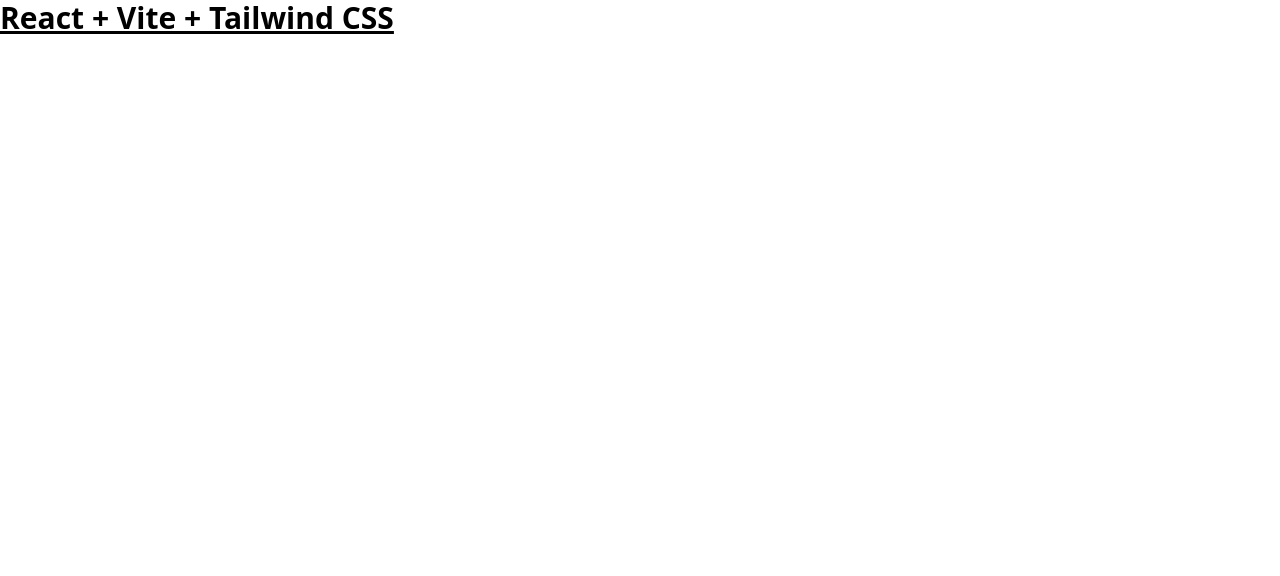
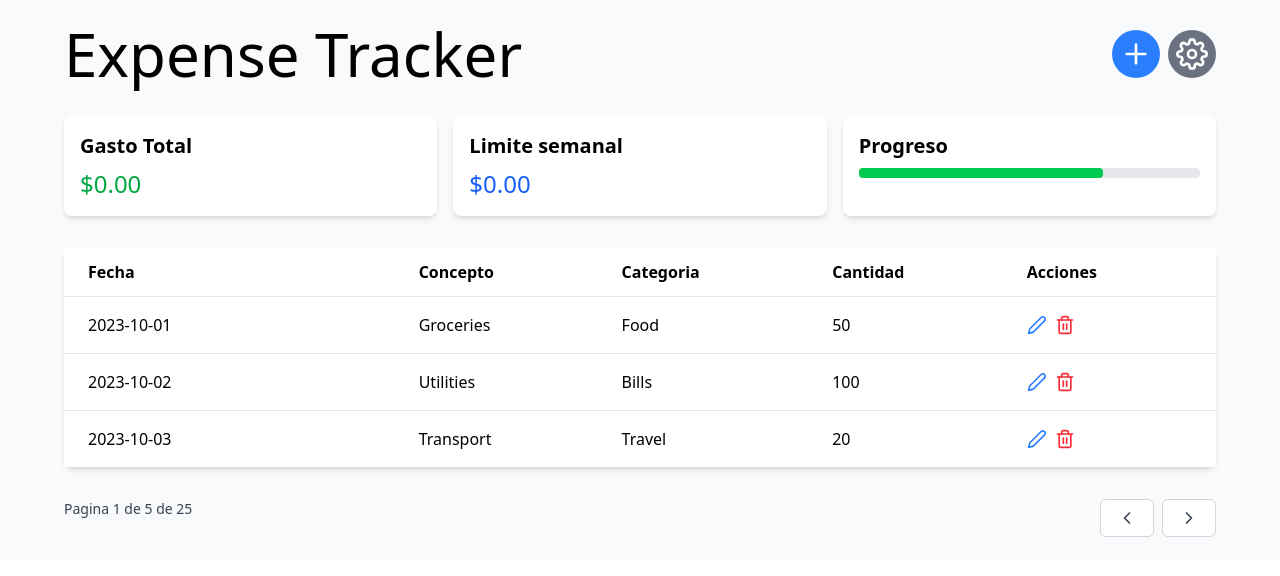
Before and after one commit to anavarro81/Weekly-Expense-Tracker, a React (Vite) app: page / in a window 1280 px wide. Shown: the top 576 px of the page. Built offline with nearby package versions, Linux system fonts and the light colour scheme.

Commit message:
first commit

```diff
--- a/package.json
+++ b/package.json
@@ -13,6 +13,7 @@
     "@tailwindcss/vite": "^4.1.3",
     "react": "^19.0.0",
     "react-dom": "^19.0.0",
+    "react-icons": "^5.5.0",
     "tailwindcss": "^4.1.3"
   },
   "devDependencies": {
--- a/src/App.jsx
+++ b/src/App.jsx
@@ -1,9 +1,8 @@
 import React from 'react'
-
+import ExpenseTrackerPage from './pages/ExpenseTrackerPage'
 const App = () => {
   return (
-    <h1 className="text-3xl font-bold underline"> React + Vite + Tailwind CSS </h1>
-
+    <ExpenseTrackerPage/>
   )
 }
 
--- /dev/null
+++ b/src/pages/ExpenseTrackerPage.jsx
@@ -0,0 +1,124 @@
+import { FiPlus, FiSettings, FiEdit2, FiTrash2, FiChevronLeft, FiChevronRight} from "react-icons/fi";
+import { useState } from "react";
+import SettingsSideBar from './SettingsSideBar'
+
+const ExpenseTrackerPage = () => {
+
+  const [isOpenSettings, setIsOpenSettings] = useState(false);
+
+  const expenses = [
+    { id: 1, date: '2023-10-01', concept: 'Groceries', category: 'Food', amount: 50 },
+    { id: 2, date: '2023-10-02', concept: 'Utilities', category: 'Bills', amount: 100 },
+    { id: 3, date: '2023-10-03', concept: 'Transport', category: 'Travel', amount: 20 },
+  ];
+
+  const sumarizeExpenses = {
+    total: 358,
+    weeklyLimit:500,
+
+  }
+
+  const pagination = {
+    actPage: 1,
+    totalPages: 5,
+    totalExpenes: 25,
+  }
+
+  return (
+    <div className="min-h-scren bg-gray-50 p-6">
+        <div className='max-w-6xl mx-auto'>
+{/* Header and buttons*/}
+          <div className="flex justify-between items-center mb-8">
+                <h1 className='text-6xl'> Expense Tracker </h1>
+                <div className="flex gap-2" id="buttons">
+                    <button className="bg-blue-500 rounded-full text-white cursor-pointer p-2">
+                      <FiPlus className="w-8 h-8 cursor-pointer"/>
+                    </button>
+                    <button
+                      className="bg-gray-500 rounded-full text-white cursor-pointer p-2"
+                      onClick ={() => setIsOpenSettings(!isOpenSettings) }>
+                      <FiSettings className="w-8 h-8"/>
+                    </button>
+                </div>
+          </div>
+{/* Sumarize buttons */}
+          <div className="grid grid-cols-1 md:grid-cols-2 lg:grid-cols-3 gap-4 mb-8" >
+
+
+              <div className="bg-white p-4 rounded-lg shadow-md w-full">
+                <h2 className="text-xl font-semibold mb-2">Gasto Total</h2>
+                <p className="text-2xl text-green-600">$0.00</p>
+              </div>
+
+              <div className="bg-white p-4 rounded-lg shadow-md w-full">
+                <h2 className="text-xl font-semibold mb-2"> Limite semanal </h2>
+                <p className="text-2xl text-blue-600">$0.00</p>
+              </div>
+
+              <div className="bg-white p-4 rounded-lg shadow-md w-full">
+                <h2 className="text-xl font-semibold mb-2"> Progreso </h2>
+                  <div className='w-full bg-gray-200 rounded h-2.5'>
+                        <div className='bg-green-500 h-2.5 rounded'
+                        style={{ width: `${ sumarizeExpenses.total / sumarizeExpenses.weeklyLimit * 100}%` }}></div>
+		                    </div>
+              </div>
+          </div>
+{/* Expense Table */}
+          <table className="w-full bg-white rounded-lg shadow-md mt-8 text-left">
+              <tbody className="bg-white divide-y divide-gray-200">
+                <th className="px-6 py-3 "> Fecha </th>
+                <th> Concepto </th>
+                <th> Categoria </th>
+                <th> Cantidad </th>
+                <th> Acciones </th>
+                {expenses &&
+                  expenses.map((expense) => (
+                    <tr key={expense.id}>
+                      <td className="px-6 py-4"> {expense.date} </td>
+                      <td> {expense.concept} </td>
+                      <td> {expense.category} </td>
+                      <td> {expense.amount} </td>
+                      <td className="">
+                        <div className="flex space-x-2">
+                          <FiEdit2 className="text-blue-500 w-5 h-5"/>
+                          <FiTrash2 className="text-red-500 w-5 h-5"/>
+                        </div>
+                      </td>
+
+                    </tr>
+                  ))
+                }
+              </tbody>
+          </table>
+{/* Expense Table */}
+        <div>
+        </div>
+{/* Pagination */}
+       <div className="flex justify-between mt-8">
+        <p className="text-sm text-gray-700"> { `Pagina ${pagination.actPage}  de ${pagination.totalPages} de ${pagination.totalExpenes}`}</p>
+        <div className="flex space-x-2">
+          <button className="relative inline-flex items-center px-4 py-2 border border-gray-300 text-sm font-medium rounded-md text-gray-700 bg-white hover:bg-gray-50 disabled:bg-gray-100 disabled:cursor-not-allowed">
+            <FiChevronLeft className="w-5 h-5"/>
+          </button>
+          <button className="relative inline-flex items-center px-4 py-2 border border-gray-300 text-sm font-medium rounded-md text-gray-700 bg-white hover:bg-gray-50 disabled:bg-gray-100 disabled:cursor-not-allowed">
+            <FiChevronRight className="w-5 h-5"/>
+          </button>
+       </div>
+
+       </div>
+
+{/* Settings Sidebar */}
+        {isOpenSettings && (
+          <SettingsSideBar setIsOpenSettings={setIsOpenSettings}/>
+        )}
+
+
+
+        </div>
+    </div>
+  )
+}
+
+
+
+export default ExpenseTrackerPage
--- /dev/null
+++ b/src/pages/SettingsSideBar.jsx
@@ -0,0 +1,16 @@
+
+
+const SettingsSideBar = ({setIsOpenSettings}) => {
+
+
+  return (
+    <div className='fixed inset-0 z-50 overflow-hidden'>
+        <div className='absolute inset-0 bg-gray-500 bg-opacity-75 transition-opacity' onClick={ () => setIsOpenSettings(false)}>
+
+        </div>
+
+    // </div>
+  )
+}
+
+export default SettingsSideBar
```
Also changed, not shown: 1 other file (tests, documents, lock files or other folders).
